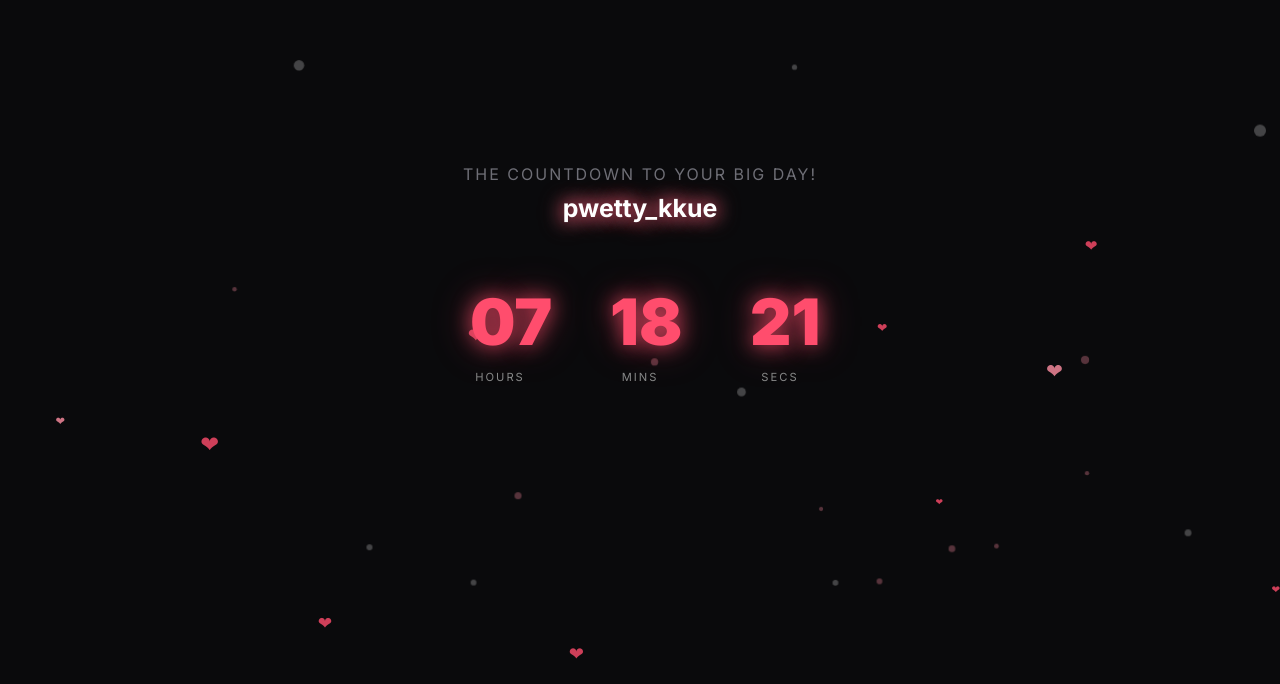
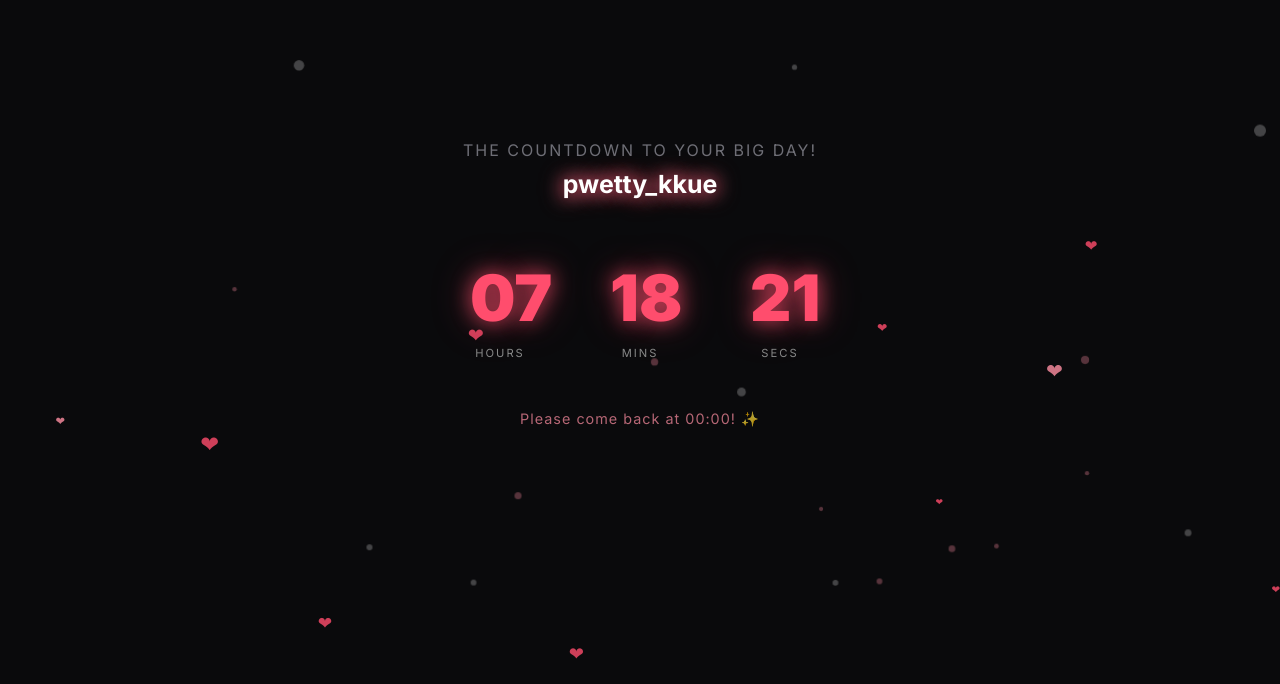
Before and after one commit to git7789/noku-birthday-timer, a plain HTML site: page index.html in a window 1280 px wide. Shown: the part 116-800 px from the top of the page. Drawn offline with Linux system fonts and the light colour scheme.

Commit message:
Update index.html

```diff
--- a/index.html
+++ b/index.html
@@ -76,6 +76,7 @@
             display: flex;
             gap: 40px;
             justify-content: center;
+            margin-bottom: 30px;
         }
 
         .time-box {
@@ -99,6 +100,13 @@
             margin-top: 10px;
             letter-spacing: 2px;
         }
+
+        .return-note {
+            font-size: 0.9rem;
+            color: var(--accent);
+            opacity: 0.7;
+            letter-spacing: 1px;
+        }
     </style>
 </head>
 <body>
@@ -120,10 +128,11 @@
                 <div class="label">Secs</div>
             </div>
         </div>
+        <div class="return-note">Please come back at 00:00! ✨</div>
     </div>
 
     <script>
-        // Increased heart frequency
+        // Floating particles
         function createParticle() {
             const p = document.createElement('div');
             p.classList.add('floating-particle');
@@ -141,7 +150,7 @@
             document.body.appendChild(p);
             setTimeout(() => p.remove(), 10000);
         }
-        setInterval(createParticle, 150); // Increased frequency
+        setInterval(createParticle, 150);
 
         function updateTimer() {
             const now = new Date();
```
